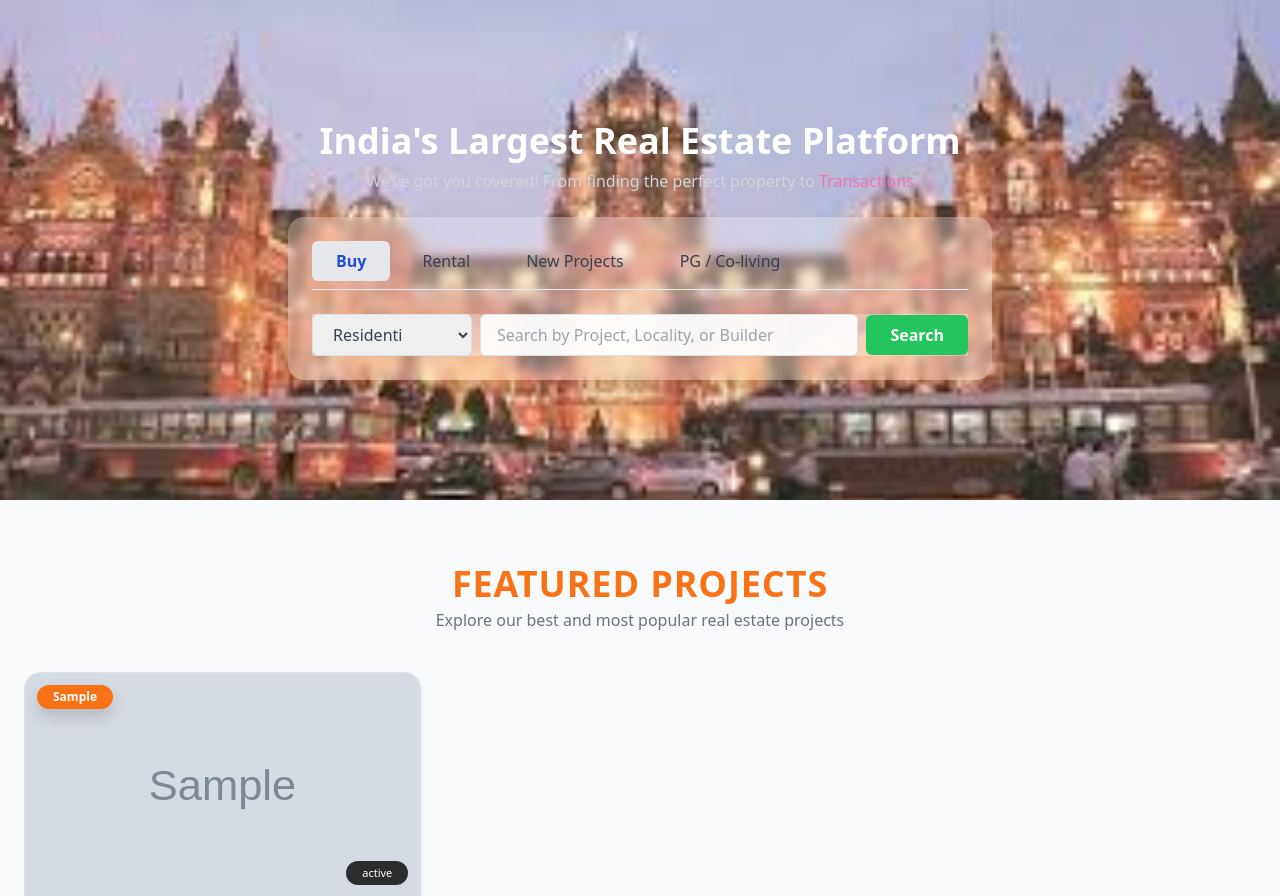
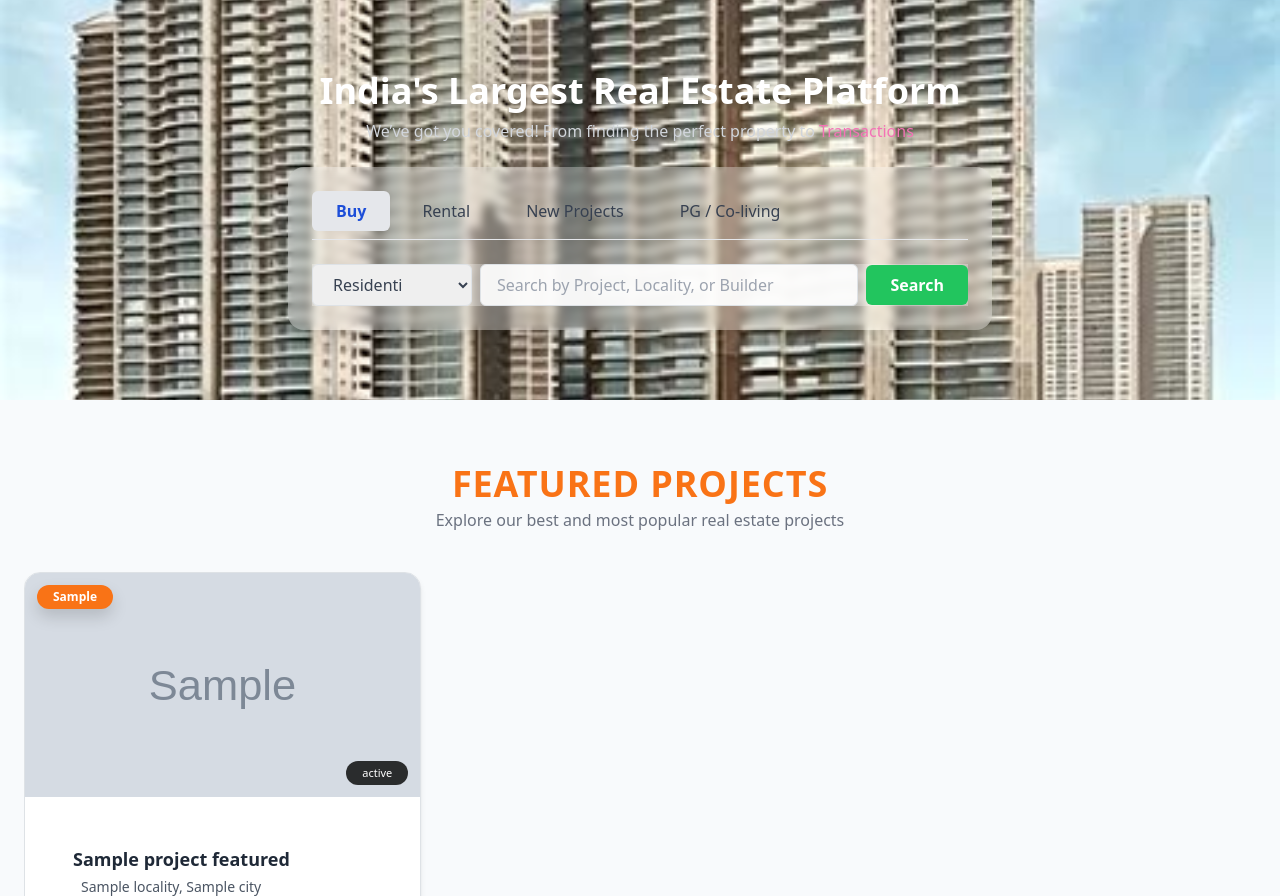
Before and after one commit to cloudrohu/realestate_portal, a Django app: template home/templates/home/index.html in a window 1280 px wide. Shown: the part 76-972 px from the top of the page. Run offline with Django 5.2, Linux system fonts and the light colour scheme; data comes from the database, SQL or seed files in the repository; both versions use the stored data as it was after the commit; tables that the repository leaves empty hold one stand-in row (values such as "Sample post"); the template is opened without the code that fills it: values that come from a table or form of the project are taken from there, most other values are stand-ins (such as "Sample title", 1, 10 or a date in 2020); grey boxes marked "Sample" are stand-in pictures; some libraries are stand-ins or nearby versions.

Commit message:
background

```diff
--- a/home/templates/includes/search_bar.html
+++ b/home/templates/includes/search_bar.html
@@ -8,8 +8,10 @@
 <!-- DESKTOP SEARCH SECTION -->
 <!-- ====================== -->
 <div class="hidden md:block">
-  <section class="relative flex flex-col items-center justify-center text-center text-white h-[500px] bg-cover bg-center bg-no-repeat"
-    style="background-image: url('{% static "images/central-mumbai.jpeg" %}');">
+  <section
+  class="relative flex flex-col items-center justify-center text-center text-white h-[400px] bg-cover bg-center bg-no-repeat overflow-hidden"
+  style="background-image: url('{% if settings_obj.search_bg %}{{ settings_obj.search_bg.url }}{% else %}{% static 'images/central-mumbai.jpeg' %}{% endif %}');">
+
 
     <h1 class="text-3xl md:text-4xl font-bold mb-2">India's Largest Real Estate Platform</h1>
     <p class="text-gray-300 mb-6">
@@ -53,8 +55,9 @@
 <!-- MOBILE SEARCH SECTION -->
 <!-- ====================== -->
 <div class="md:hidden">
-  <section class="relative flex flex-col items-center justify-center text-center text-white h-[400px] bg-cover bg-center bg-no-repeat overflow-hidden"
-    style="background-image: url('{% static "images/central-mumbai.jpeg" %}');">
+  <section
+  class="relative flex flex-col items-center justify-center text-center text-white h-[400px] bg-cover bg-center bg-no-repeat overflow-hidden"
+  style="background-image: url('{% if settings_obj.search_bg %}{{ settings_obj.search_bg.url }}{% else %}{% static 'images/central-mumbai.jpeg' %}{% endif %}');">
 
     <!-- Overlay -->
     <div class="absolute inset-0 bg-black/60"></div>
```
Also changed, not shown: db.sqlite3, media/logo/_Exterior_Tower_View.jpeg (added).
